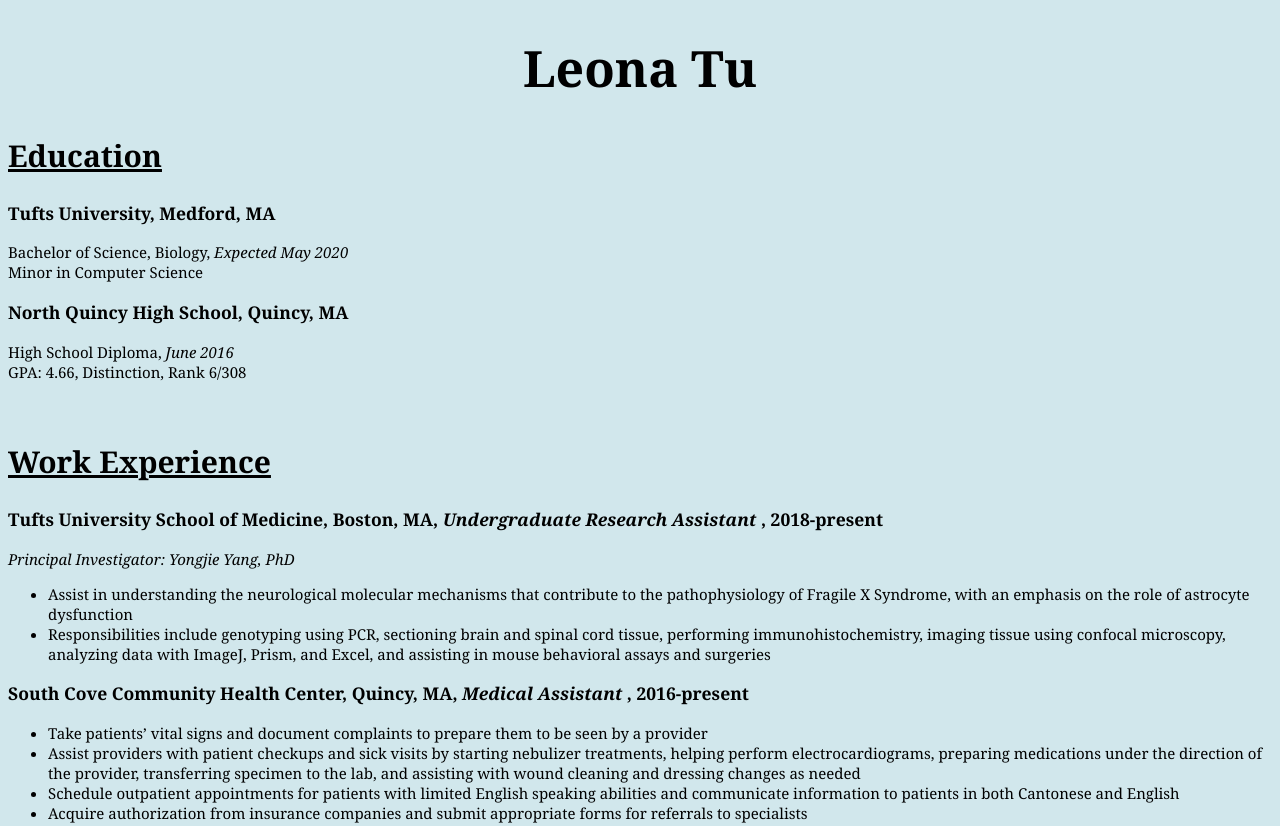
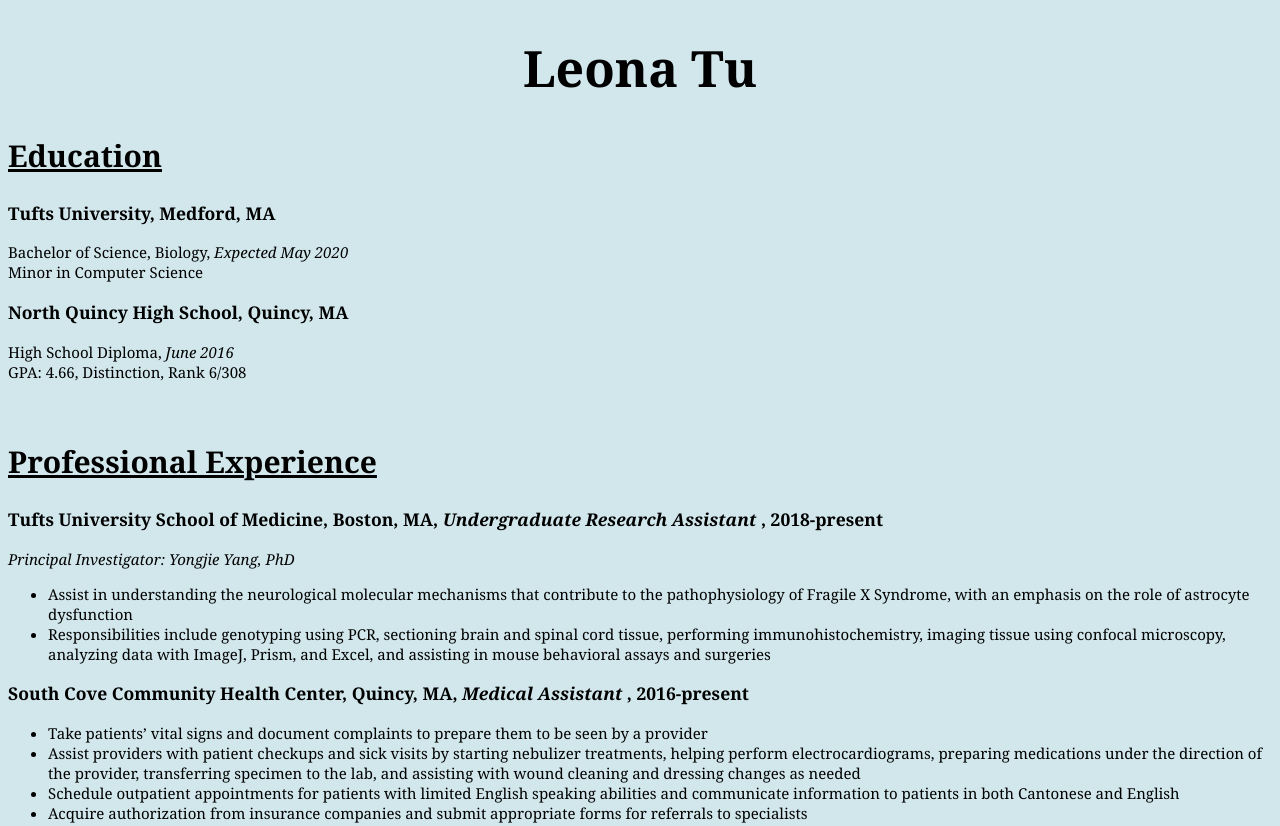
Before and after one commit to leonatu/leonatu.github.io, a plain HTML site: page resume.html in a window 1280 px wide. Shown: the top 826 px of the page. Drawn offline with Linux system fonts and the light colour scheme.

Commit message:
updated resume

```diff
--- a/resume.html
+++ b/resume.html
@@ -23,7 +23,7 @@
 	<br>
 
 
-	<h2> Work Experience </h2>
+	<h2> Professional Experience </h2>
 
 	<h3>Tufts University School of Medicine, Boston, MA, <span class="title">Undergraduate Research Assistant </span>, 2018-present </h3>
 	<div class="title">Principal Investigator: Yongjie Yang, PhD </div>
```
